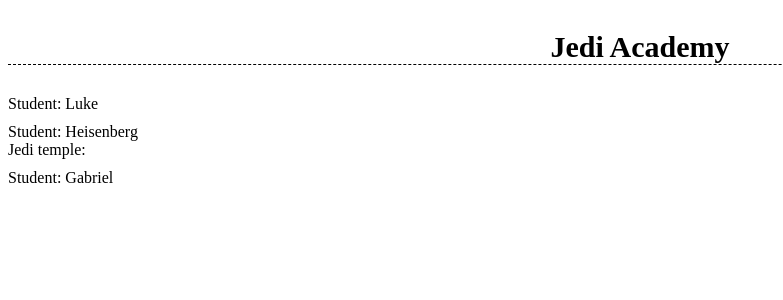
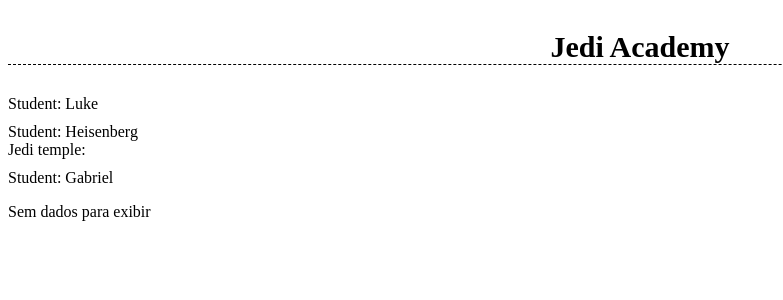
Before and after one commit to hfdiegodev/Angular-1, an Angular app in the folder TypeScript/Primeira Aplicacao/jedi-academy/: page / in a window 1280 px wide. Shown: the top 300 px of the page, without its empty margins (0-783 px from the left). Built offline with nearby package versions, Linux system fonts and the light colour scheme.

Commit message:
Navegadores de operacao segura

```diff
--- a/TypeScript/Primeira Aplicacao/jedi-academy/src/app/app.component.html
+++ b/TypeScript/Primeira Aplicacao/jedi-academy/src/app/app.component.html
@@ -1,2 +1,3 @@
 <jad-header> </jad-header>
 <jad-student *ngFor='let student of students' [student]='student'></jad-student>
+<jad-student></jad-student>
--- a/TypeScript/Primeira Aplicacao/jedi-academy/src/app/student/student.component.html
+++ b/TypeScript/Primeira Aplicacao/jedi-academy/src/app/student/student.component.html
@@ -1,6 +1,9 @@
-<div>
-    Student: {{student.name}}
-    <div *ngIf = "!student.isJedi">
-        Jedi temple: {{student.temple}}
+<div *ngIf= "student">
+    Student: {{student?.name}}
+    <div *ngIf = "!student?.isJedi">
+        Jedi temple: {{student?.temple}}
     </div>
 </div>
+<p *ngIf="!student">
+    Sem dados para exibir
+</p>
```
